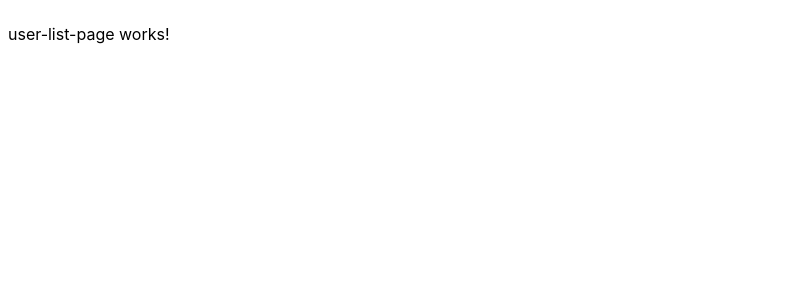
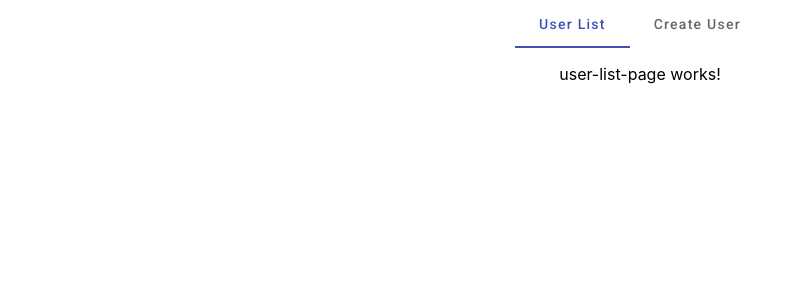
Before and after one commit to Rafael3994/tech-test-athenea, an Angular app: page / in a window 1280 px wide. Shown: the top 300 px of the page, without its empty margins (0-794 px from the left). Built offline with nearby package versions, Linux system fonts and the light colour scheme.

Commit message:
feat:top-bar

```diff
--- a/angular.json
+++ b/angular.json
@@ -30,6 +30,7 @@
               "src/assets"
             ],
             "styles": [
+              "@angular/material/prebuilt-themes/indigo-pink.css",
               "src/styles.scss"
             ],
             "scripts": []
@@ -90,6 +91,7 @@
               "src/assets"
             ],
             "styles": [
+              "@angular/material/prebuilt-themes/indigo-pink.css",
               "src/styles.scss"
             ],
             "scripts": []
--- a/package.json
+++ b/package.json
@@ -11,10 +11,12 @@
   "private": true,
   "dependencies": {
     "@angular/animations": "^17.3.0",
+    "@angular/cdk": "^17.3.10",
     "@angular/common": "^17.3.0",
     "@angular/compiler": "^17.3.0",
     "@angular/core": "^17.3.0",
     "@angular/forms": "^17.3.0",
+    "@angular/material": "^17.3.10",
     "@angular/platform-browser": "^17.3.0",
     "@angular/platform-browser-dynamic": "^17.3.0",
     "@angular/router": "^17.3.0",
@@ -37,6 +39,8 @@
     "typescript": "~5.4.2"
   },
   "eslintConfig": {
-    "extends": ["standard"]
+    "extends": [
+      "standard"
+    ]
   }
 }
--- a/src/app/app.component.html
+++ b/src/app/app.component.html
@@ -1,4 +1,5 @@
 <main class="main">
+  <app-top-bar />
   <div class="content">
     <router-outlet />
   </div>
--- a/src/app/app.component.scss
+++ b/src/app/app.component.scss
@@ -5,6 +5,7 @@
     box-sizing: border-box;
     -webkit-font-smoothing: antialiased;
     -moz-osx-font-smoothing: grayscale;
+    overflow: hidden;
 }
 
 h1 {
@@ -28,6 +29,11 @@ p {
     display: flex;
     flex-direction: column;
     overflow: hidden;
+    width: 100%;
+    height: 100%;
+    display: flex;
+    justify-content: center;
+    align-items: center;
 }
 
 .content {
--- a/src/app/app.component.ts
+++ b/src/app/app.component.ts
@@ -1,10 +1,11 @@
 import { Component } from '@angular/core';
 import { RouterOutlet } from '@angular/router';
+import { TopBarComponent } from './components/top-bar/top-bar.component';
 
 @Component({
   selector: 'app-root',
   standalone: true,
-  imports: [RouterOutlet],
+  imports: [RouterOutlet, TopBarComponent],
   templateUrl: './app.component.html',
   styleUrl: './app.component.scss'
 })
--- a/src/app/app.config.ts
+++ b/src/app/app.config.ts
@@ -2,7 +2,8 @@ import { ApplicationConfig } from '@angular/core';
 import { provideRouter } from '@angular/router';
 
 import { routes } from './app.routes';
+import { provideAnimationsAsync } from '@angular/platform-browser/animations/async';
 
 export const appConfig: ApplicationConfig = {
-  providers: [provideRouter(routes)]
+  providers: [provideRouter(routes), provideAnimationsAsync()]
 };
--- a/src/app/app.routes.ts
+++ b/src/app/app.routes.ts
@@ -7,4 +7,5 @@ export const routes: Routes = [
     { path: '', component: UserListPageComponent },
     { path: 'create-user', component: CreateUserPageComponent },
     { path: 'user-details', component: DetailsUserPageComponent },
+    { path: '**', redirectTo: '', pathMatch: 'full' },
 ];
--- /dev/null
+++ b/src/app/components/top-bar/top-bar.component.html
@@ -0,0 +1,4 @@
+<mat-tab-group animationDuration="0ms" (selectedTabChange)="onTabChange($event)">
+    <mat-tab label="User List"></mat-tab>
+    <mat-tab label="Create User"></mat-tab>
+</mat-tab-group>
--- /dev/null
+++ b/src/app/components/top-bar/top-bar.component.scss
@@ -0,0 +1,3 @@
+.mat-tab-group {
+    margin-bottom: 48px;
+}
--- /dev/null
+++ b/src/app/components/top-bar/top-bar.component.ts
@@ -0,0 +1,22 @@
+import { Component } from '@angular/core';
+import { MatTabsModule } from '@angular/material/tabs';
+import { Router, RouterModule } from '@angular/router';
+
+@Component({
+  selector: 'app-top-bar',
+  standalone: true,
+  imports: [MatTabsModule, RouterModule],
+  templateUrl: './top-bar.component.html',
+  styleUrl: './top-bar.component.scss'
+})
+export class TopBarComponent {
+  constructor(private router: Router) { }
+
+  onTabChange(event: any) {
+    if (event.index === 0) {
+      this.router.navigate(['/']); // Ruta para "User List"
+    } else if (event.index === 1) {
+      this.router.navigate(['/create-user']); // Ruta para "Create User"
+    }
+  }
+}
--- a/src/index.html
+++ b/src/index.html
@@ -6,6 +6,8 @@
   <base href="/">
   <meta name="viewport" content="width=device-width, initial-scale=1">
   <link rel="icon" type="image/x-icon" href="favicon.ico">
+  <link href="https://fonts.googleapis.com/css2?family=Roboto:wght@300;400;500&display=swap" rel="stylesheet">
+  <link href="https://fonts.googleapis.com/icon?family=Material+Icons" rel="stylesheet">
 </head>
 <body>
   <app-root></app-root>
--- a/src/styles.scss
+++ b/src/styles.scss
@@ -1 +1,12 @@
-/* You can add global styles to this file, and also import other style files */
+html body {
+    height: 100vh;
+    width: 100vw;
+    box-sizing: content-box;
+    margin: 0;
+    overflow: hidden;
+    font-family: Roboto, "Helvetica Neue", sans-serif;
+}
+
+.bold-text {
+    font-weight: bold;
+}
```
Also changed, not shown: 2 other files (tests, documents, lock files or other folders).
